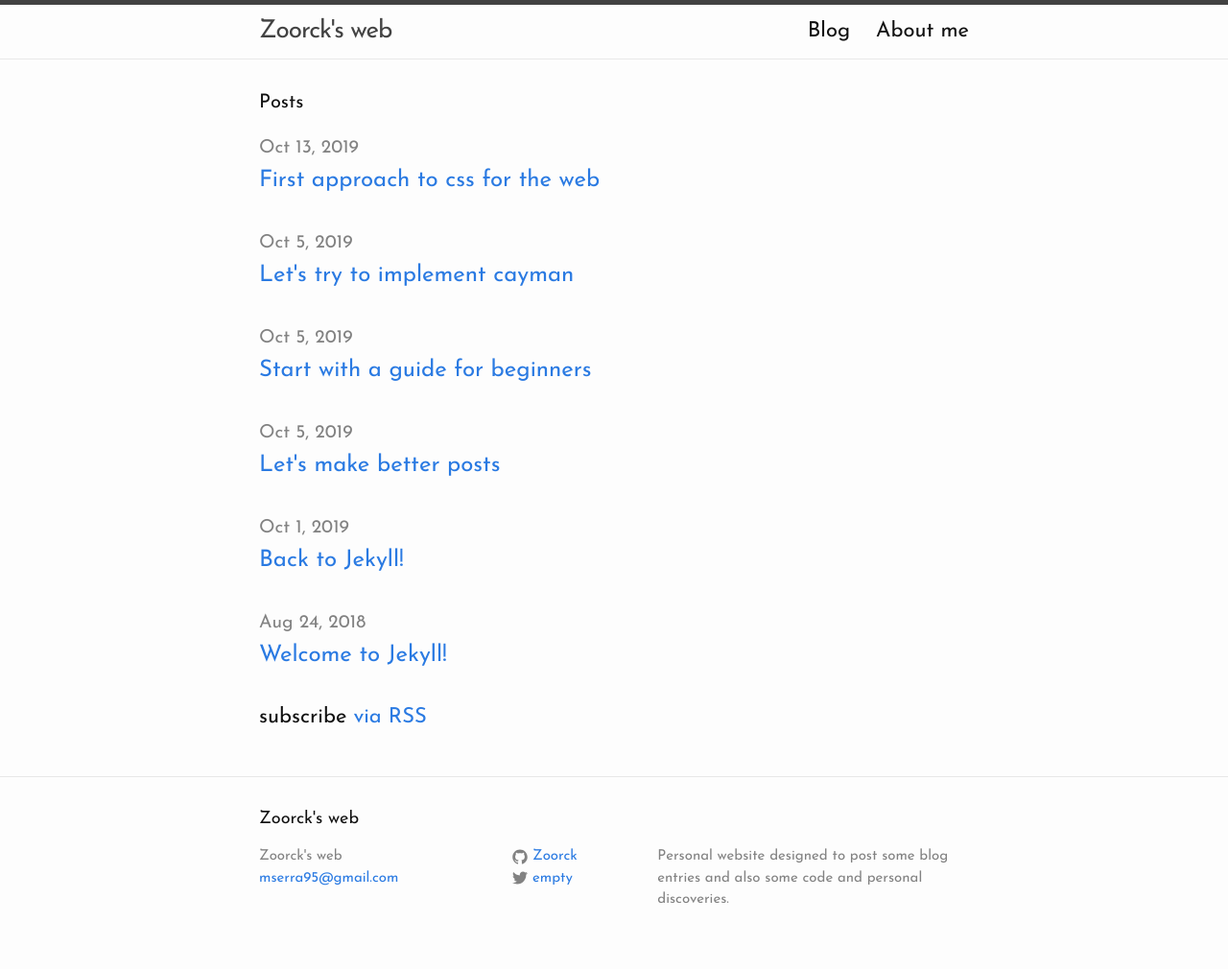
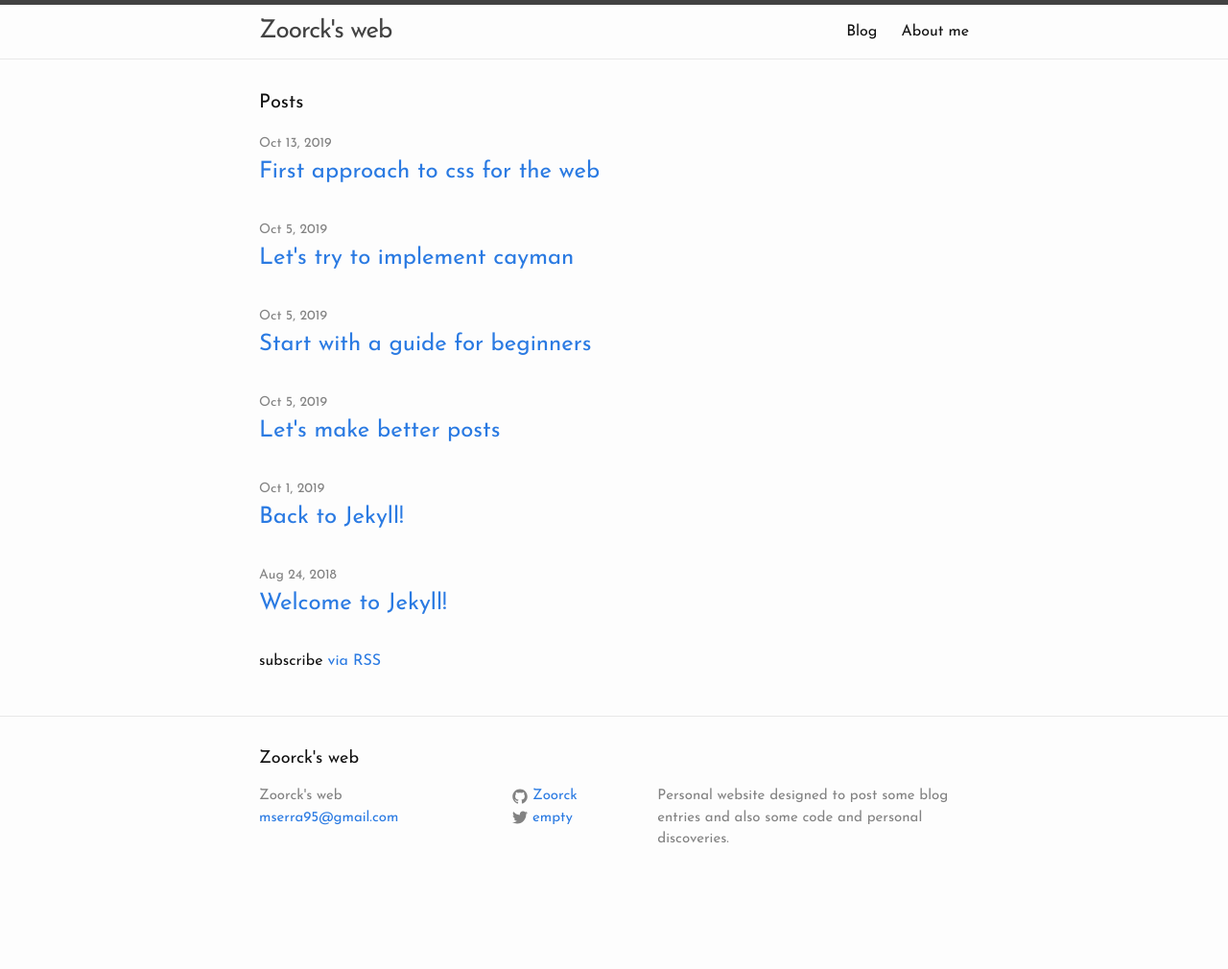
Before and after one commit to Zoorck/zoorck.github.io, a Jekyll site: the page built from 0_blog.html, in a window 1280 px wide. Shown: the whole page at 96% size. Built offline with Jekyll 4.4.1, drawn with Linux system fonts in a browser that asks for light colours; after the commit the page ends 947 px from its top, so only the background shows below that.

```diff
--- a/css/main.scss
+++ b/css/main.scss
@@ -17,7 +17,7 @@
 
 // Our variables
 $base-font-family: "Sans", "Helvetica Neue", Helvetica, Arial, sans-serif;
-$base-font-size:   22px;
+$base-font-size:   16px;
 $base-font-weight: 400;
 $small-font-size:  $base-font-size * 0.875;
 $base-line-height: 1.5;
```
Also changed, not shown: 3 other files.
